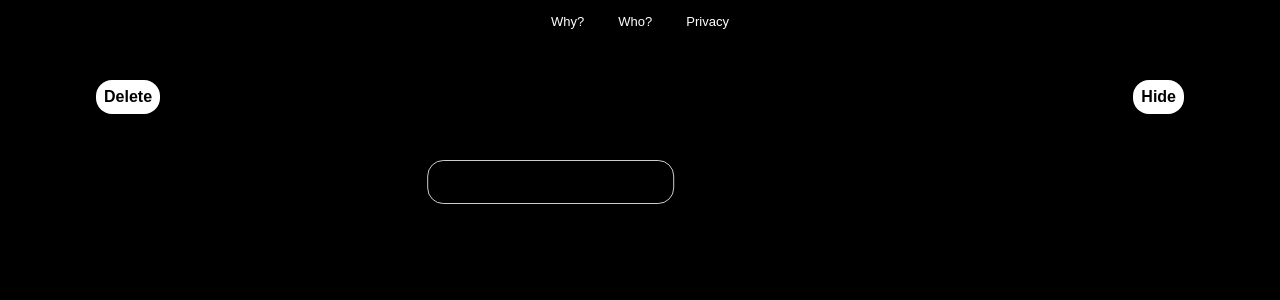
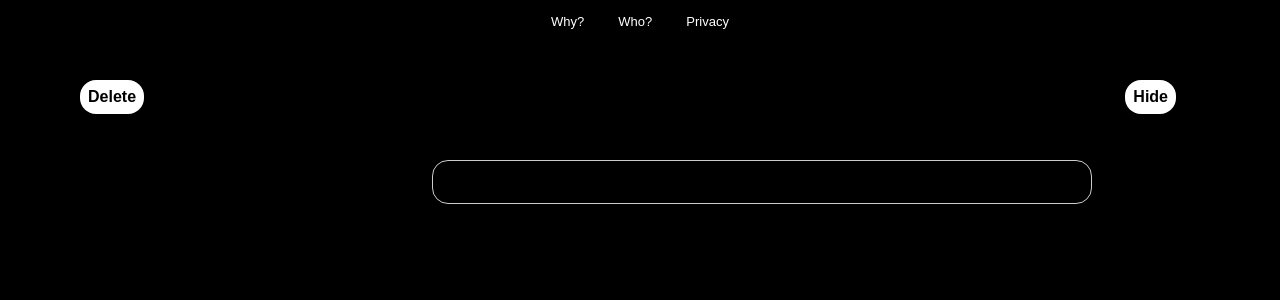
Before and after one commit to vKxni/mywritr, a Next.js app: page / in a window 1280 px wide. Shown: the top 300 px of the page. Built offline with nearby package versions, Linux system fonts and the light colour scheme.

Commit message:
I love css :cap:

```diff
--- a/pages/components/writer.module.css
+++ b/pages/components/writer.module.css
@@ -2,11 +2,13 @@
   position: absolute;
   top: 20%;
   left: 40%;
+  right: 10%;
 }
 
 .layout {
   position: absolute;
   top: 0;
+  right: 0;
   left: 0;
   width: 100%;
   height: 100%;
@@ -22,11 +24,11 @@
   font-size: 16px;
   color: #333;
   text-align: center;
-  transform: translateX(-5.3rem);
+  transform: translateX(-5rem);
 }
 
 .text {
-  color: #fff;
+  color: white;
   position: flex;
   top: 3rem;
   width: 100%;
@@ -85,7 +87,7 @@
   cursor: pointer;
   position: absolute;
   top: 5rem;
-  left: 6rem;
+  left: 5rem;
   padding: 0.5rem;
 }
 
@@ -100,7 +102,7 @@
   cursor: pointer;
   position: absolute;
   top: 5rem;
-  right: 6rem;
+  right: 6.5rem;
   padding: 0.5rem;
 }
 
--- a/pages/components/writer.tsx
+++ b/pages/components/writer.tsx
@@ -3,8 +3,6 @@ import { useState, useEffect } from "react";
 
 import styles from "./writer.module.css";
 import words from "../../data.json";
-
-import Spline from "@splinetool/react-spline";
 
 function Writer() {
   const [data, setData] = useState("");
@@ -81,10 +79,6 @@ function Writer() {
           {isTextHidden ? "Hide" : "Show"}
         </button>
 
-        {/* <div className={styles.scene}>
-          <Spline scene="https://prod.spline.design/q0FwFTTPLvvhcBK0/scene.splinecode" />
-        </div> */}
-
         <div className={styles.navbar}>
           <Link href={"/why"}>
             <a>Why?</a>
```
